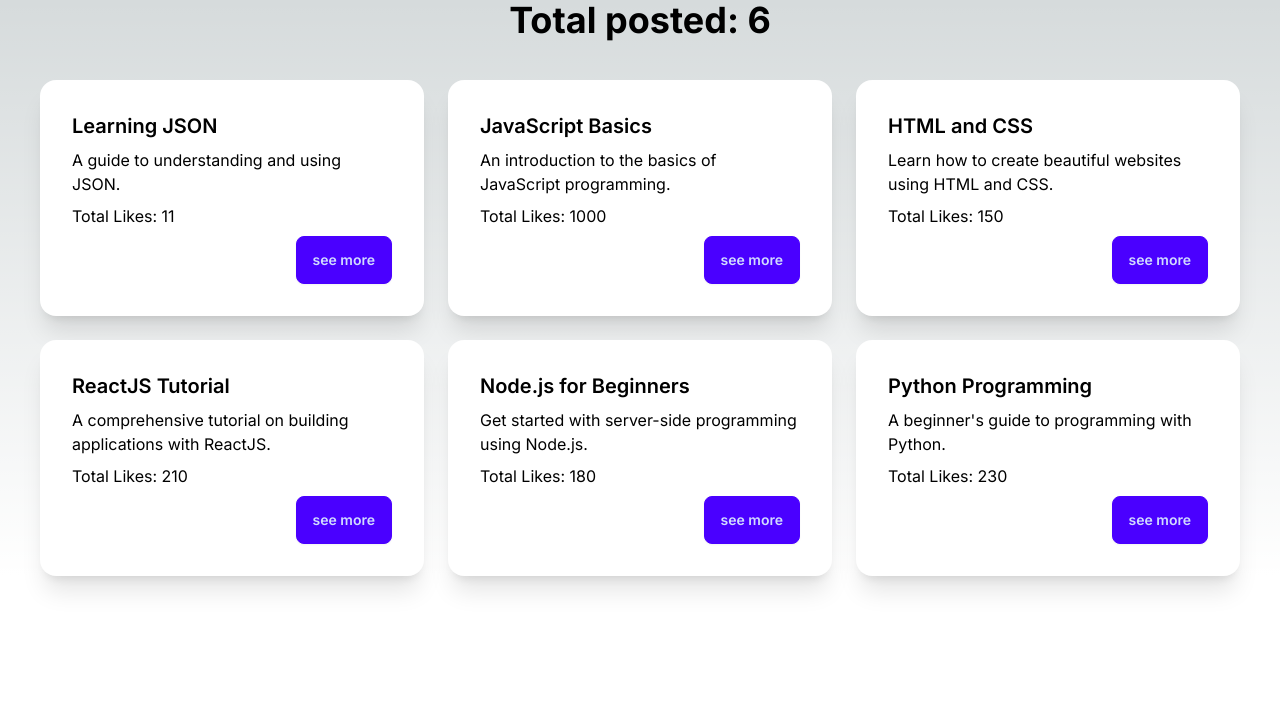
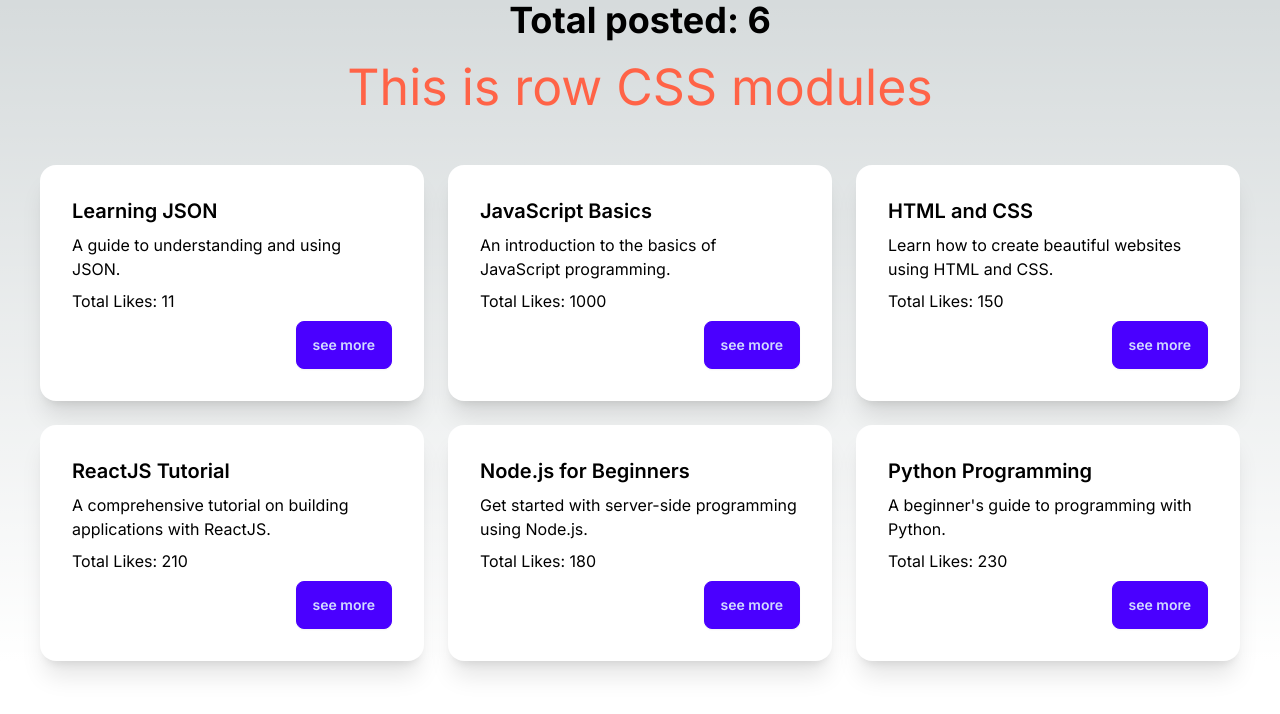
Before and after one commit to Tushar12152/explore-next-js-with-data-fetching, a Next.js app: page /post in a window 1280 px wide. Shown: the top 714 px of the page. Built offline with nearby package versions, Linux system fonts and the light colour scheme; data requests are answered from the project's data file.

Commit message:
dynamic data fetch success

```diff
--- /dev/null
+++ b/src/Components/Users.module.css
@@ -0,0 +1,6 @@
+.header_text{
+    color: blue;
+    text-align: center;
+    text-shadow: yellow;
+    font-size: xx-large;
+}
--- /dev/null
+++ b/src/app/api/blog/route.js
@@ -0,0 +1,9 @@
+import { NextResponse } from "next/server"
+
+
+
+
+// GetAPi
+export const GET =()=>{
+    return NextResponse.json({message:'Hello World'})
+}
--- a/src/app/page.js
+++ b/src/app/page.js
@@ -1,6 +1,6 @@
 
-const HomePage = ({params}) => {
-  console.log(params?.id)
+const HomePage = ({}) => {
+
 
 
   return (
--- /dev/null
+++ b/src/app/post/Post.module.css
@@ -0,0 +1,6 @@
+.header_text{
+    font-size: 50px;
+    color: tomato;
+    text-align: center;
+    padding-top: 10px;
+}
--- a/src/app/post/[id]/page.js
+++ b/src/app/post/[id]/page.js
@@ -1,8 +1,27 @@
+import Link from "next/link";
 
-const DetailsPage = () => {
+const DetailsPage = async({params}) => {
+     const {id}=params;
+     console.log(id)
+         const res=await fetch (`http://localhost:8005/posts/${id}`)
+         const post= await res.json()
+         console.log(post)
+
+
     return (
         <div>
-             <h1>This is details page</h1>
+             <div className="card bg-base-100 w-96 shadow-xl">
+                            <div className="card-body">
+                                <h2 className="card-title">{post?.title}</h2>
+                                <p>{post?.description}</p>
+                                <p>Total Likes: {post?.likeCount}</p>
+                                <div className="card-actions justify-end">
+                                    <Link href='/post'>
+                                    <button className="btn btn-primary">Go  back</button>
+                                    </Link>
+                                </div>
+                            </div>
+                        </div>
         </div>
     );
 };
--- a/src/app/post/page.js
+++ b/src/app/post/page.js
@@ -1,4 +1,6 @@
 import Link from "next/link";
+import style from './Post.module.css'
+
 
 const PostPage = async () => {
 
@@ -24,7 +26,10 @@ const PostPage = async () => {
 
     return (
         <div>
+
             <h1 className="text-4xl text-center font-bold">Total posted: {posts?.length}</h1>
+
+                   <h1 className={style.header_text}>This is row CSS modules</h1>
 
             <div className="w-[1200px] mx-auto grid grid-cols-1 md:grid-cols-2 lg:grid-cols-3 mt-10 gap-6">
                 {
```
Also changed, not shown: src/Components/Users.js (+19 -1 lines).
